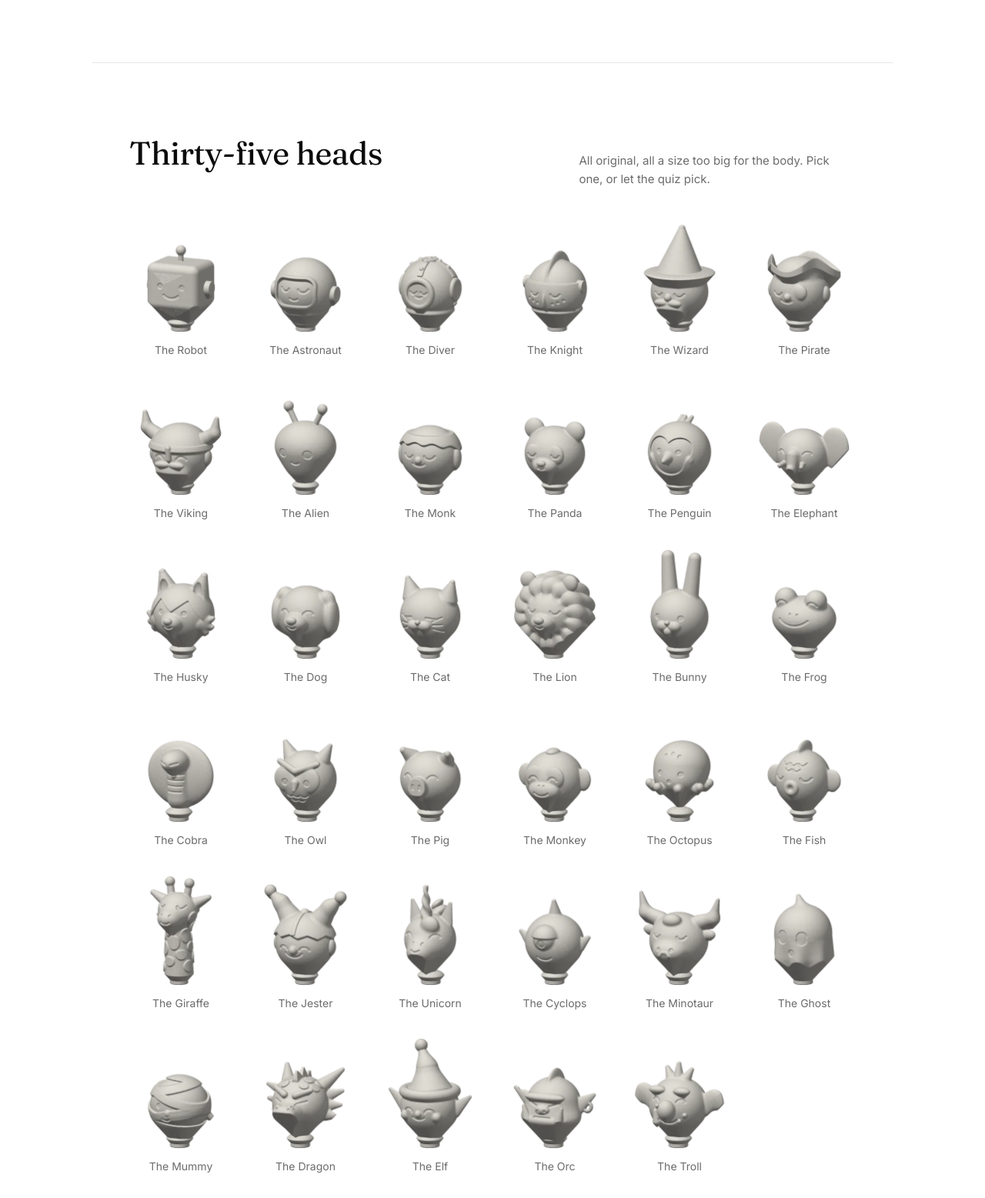
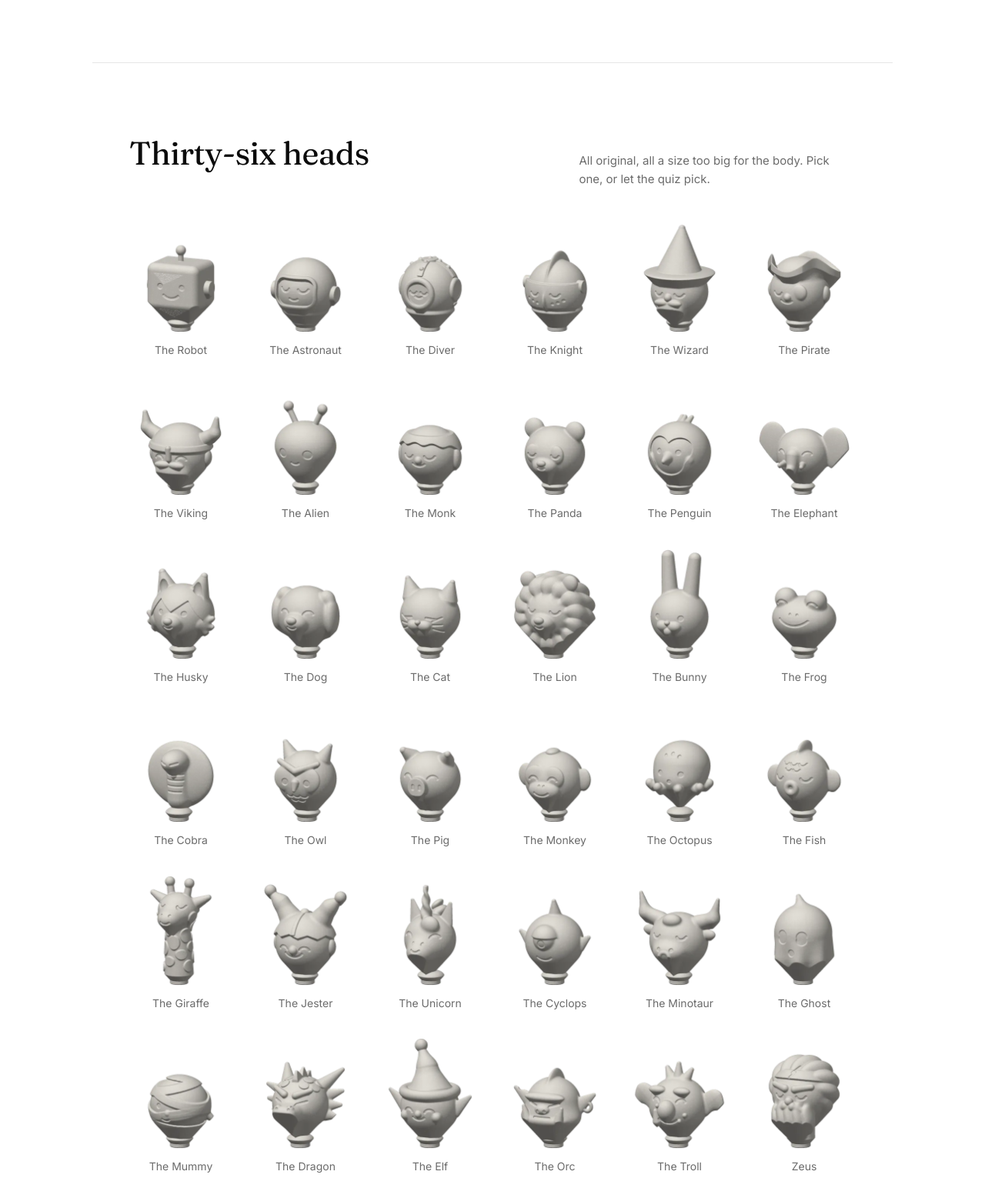
Before and after one commit to michael-borck/quiet-company-open, a plain HTML site: page index.html in a window 1280 px wide. Shown: the part 1240-2797 px from the top of the page at 77% size. Drawn offline with Linux system fonts and the light colour scheme.

Commit message:
feat: Zeus rebuilt on a short neck and added to the line-up (D-034)
36 heads.

Co-Authored-By: Claude Fable 5.2 <noreply@anthropic.com>

```diff
--- a/assets/buddies.js
+++ b/assets/buddies.js
@@ -88,7 +88,9 @@
     orc:       { name: "The Orc",       t: [-1, 0, -2, 2],   tag: "For the one who looks cross and is only thinking.",
                  practice: "Tell one person what the face means." },
     troll:     { name: "The Troll",     t: [-2, -1, 1, 1],   tag: "For the one who is happy under the bridge, thanks.",
-                 practice: "Let one person cross today without the riddle." }
+                 practice: "Let one person cross today without the riddle." },
+    zeus:      { name: "Zeus",          t: [1, 1, -1, 0],    tag: "For the one whose mood sets the weather in the room.",
+                 practice: "Before you thunder, count to five. Most storms pass on their own." }
   };
 
   // Each answer nudges the traits: [energy, company, heart, wildness].
--- a/assets/site.js
+++ b/assets/site.js
@@ -5,7 +5,7 @@
   "use strict";
   var S = window.QUIET_COMPANY;
   // Seated height in mm for the heads that stand well above the rest; standing and walking add 25.
-  var TALL_MM = { cyclops: 122, troll: 122, husky: 123, lion: 123, robot: 123, dragon: 125, ghost: 125, minotaur: 126,
+  var TALL_MM = { cyclops: 122, troll: 122, husky: 123, lion: 123, robot: 123, dragon: 125, ghost: 125, minotaur: 126, zeus: 127,
                   alien: 128, jester: 131, unicorn: 137, bunny: 140, elf: 140, wizard: 140, giraffe: 148 };
   var HEAD_IDS = Object.keys(S.HEADS), BODY_IDS = Object.keys(S.BODIES);
 
--- a/index.html
+++ b/index.html
@@ -4,7 +4,7 @@
 <meta charset="utf-8">
 <meta name="viewport" content="width=device-width, initial-scale=1">
 <title>Quiet Company | desk buddies that listen</title>
-<meta name="description" content="Desk buddies that listen. One calm monk, three poses, thirty-five oversized heads that swap. Original 3D-printed figures, printed to order.">
+<meta name="description" content="Desk buddies that listen. One calm monk, three poses, thirty-six oversized heads that swap. Original 3D-printed figures, printed to order.">
 <meta name="theme-color" content="#ffffff">
 <link rel="icon" href="assets/favicon.svg" type="image/svg+xml">
 <link rel="preconnect" href="https://fonts.googleapis.com">
@@ -40,7 +40,7 @@
   <section class="hero">
     <p class="eyebrow">Quiet Company</p>
     <h1>Good listeners.</h1>
-    <p class="lede">Tell your buddy the problem out loud. You will often have the answer before you finish explaining. One calm monk, three poses, thirty-five oversized heads that lift off and swap.</p>
+    <p class="lede">Tell your buddy the problem out loud. You will often have the answer before you finish explaining. One calm monk, three poses, thirty-six oversized heads that lift off and swap.</p>
     <div class="rule" aria-hidden="true"></div>
     <p><a class="button" href="quiz.html">Find your buddy</a></p>
     <p class="availability">Seven questions, about a minute. Shop opening soon. <a href="credits.html#contact">Questions</a>.</p>
@@ -56,7 +56,7 @@
 
   <section id="heads" class="section">
     <div class="section-head">
-      <h2>Thirty-five heads</h2>
+      <h2>Thirty-six heads</h2>
       <p>All original, all a size too big for the body. Pick one, or let the quiz pick.</p>
     </div>
     <div class="tiles" id="js-gallery"></div>
```
Also changed, not shown: credits.html (+1 -1 lines), assets/figures/head-zeus.webp (added), assets/figures/zeus-seated.webp (added), assets/figures/zeus-standing.webp (added), assets/figures/zeus-walking.webp (added), 1 other file.
